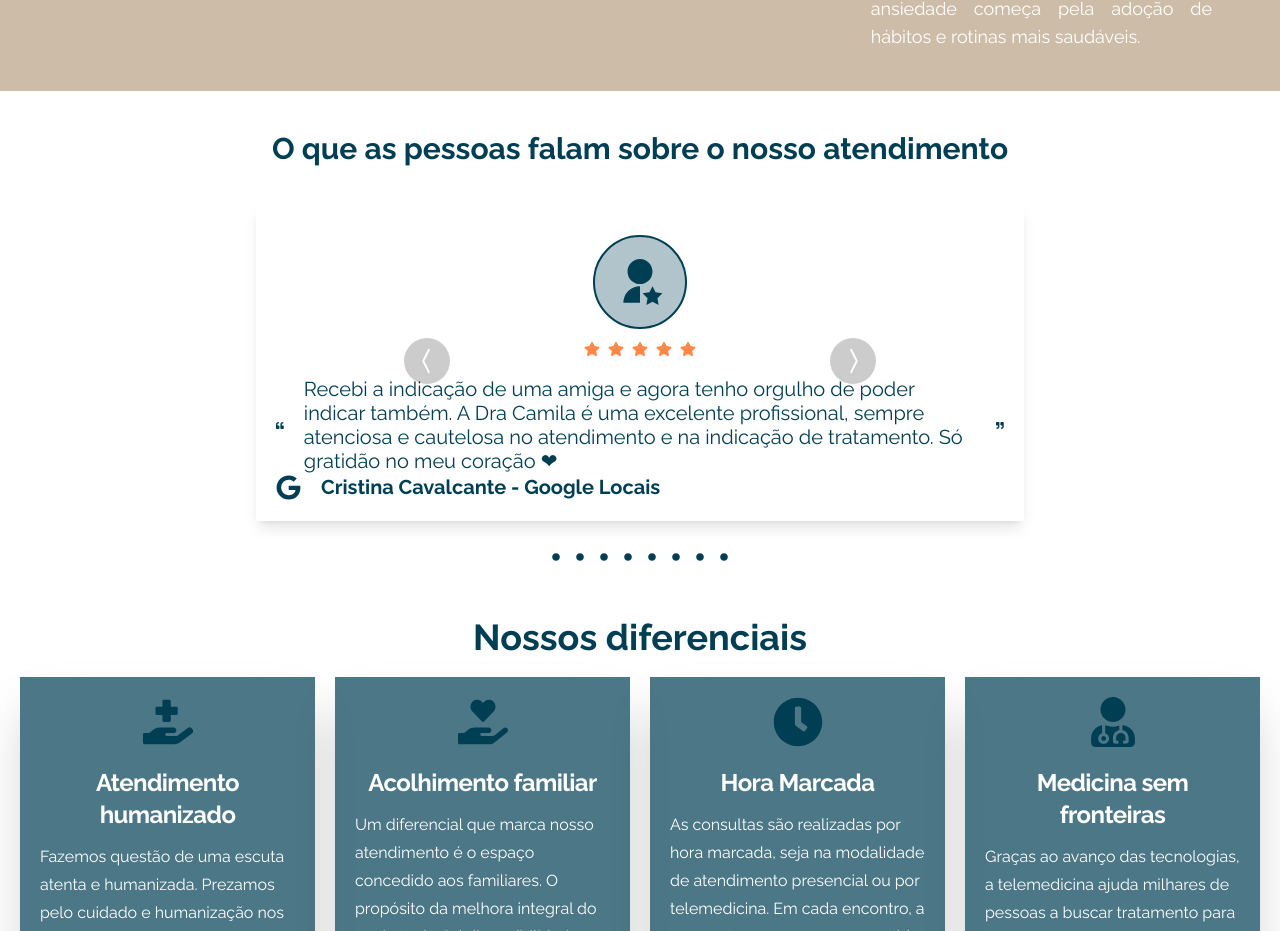
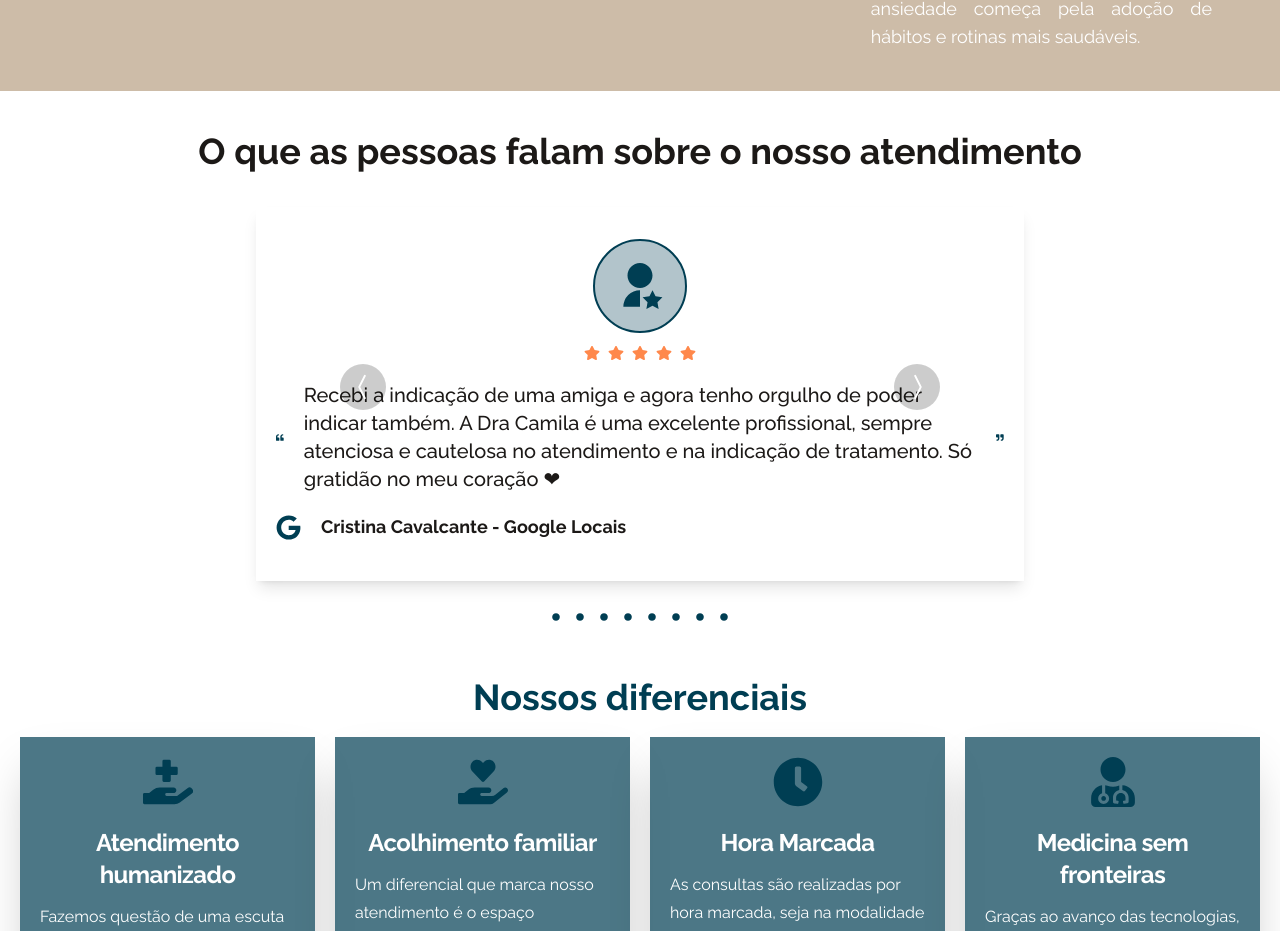
Before and after one commit to brunoprestesap/page-dra-camila, a React (Create React App) app: page / in a window 1280 px wide. Shown: the part 1757-2688 px from the top of the page. Built offline with nearby package versions, Linux system fonts and the light colour scheme.

Commit message:
ajustes na secao depoimentos

```diff
--- a/src/components/CardDepositions.js
+++ b/src/components/CardDepositions.js
@@ -20,14 +20,14 @@ function CardDepositions({ depText, depName }) {
 
       <div className="w-full">
         <div className="px-5">
-          <div className="md:flex md:items-center text-base md:text-xl font-normal md:gap-5">
+          <div className="md:flex md:items-center md:gap-5">
             <FaQuoteLeft className="invisible md:visible" size={25} />
-            <h2 className="leading-6">{depText}</h2>
+            <h2 className="leading-6 text-stone-900 text-base md:text-xl font-medium">{depText}</h2>
             <FaQuoteRight className="invisible md:visible" size={25} />
           </div>
-          <div className="flex flex-row items-center font-medium">
-            <FaGoogle color="#003E53" size={25} />
-            <div className="text-sm md:text-xl font-bold ml-5">{depName} - Google Locais</div>
+          <div className="flex flex-row items-center font-medium my-5">
+            <FaGoogle size={25} />
+            <h2 className="text-sm md:text-lg font-bold ml-5 text-stone-900">{depName} - Google Locais</h2>
           </div>
         </div>
       </div>
--- a/src/components/Depositions.js
+++ b/src/components/Depositions.js
@@ -73,8 +73,8 @@ function Depositions() {
 
   return (
     <div id="depoimentos" className="p-5 pt-10">
-      <div className="text-3xl font-bold text-center">
-        O que as pessoas falam sobre o nosso atendimento
+      <div>
+        <h2 className="text-4xl font-bold text-center text-stone-900">O que as pessoas falam sobre o nosso atendimento</h2>
       </div>
 
       <div className="w-full m-auto py-4 px-2 relative">
@@ -86,11 +86,11 @@ function Depositions() {
           />
         </div>
         {/* Left Arrow */}
-        <div className="absolute top-[40%] -translate-x-0 translate-y-[50%] -left-5 lg:left-96 text-2xl rounded-full p-2 bg-black/20 text-white cursor-pointer">
+        <div className="absolute top-[40%] -translate-x-0 translate-y-[50%] -left-5 md:left-80 text-2xl rounded-full p-2 bg-black/20 text-white cursor-pointer">
           <BsChevronCompactLeft onClick={prevSlide} size={30} />
         </div>
         {/* Right Arrow */}
-        <div className="absolute top-[40%] -translate-x-0 translate-y-[50%] -right-5 lg:right-96 text-2xl rounded-full p-2 bg-black/20 text-white cursor-pointer">
+        <div className="absolute top-[40%] -translate-x-0 translate-y-[50%] -right-5 md:right-80 text-2xl rounded-full p-2 bg-black/20 text-white cursor-pointer">
           <BsChevronCompactRight onClick={nextSlide} size={30} />
         </div>
       </div>
```
